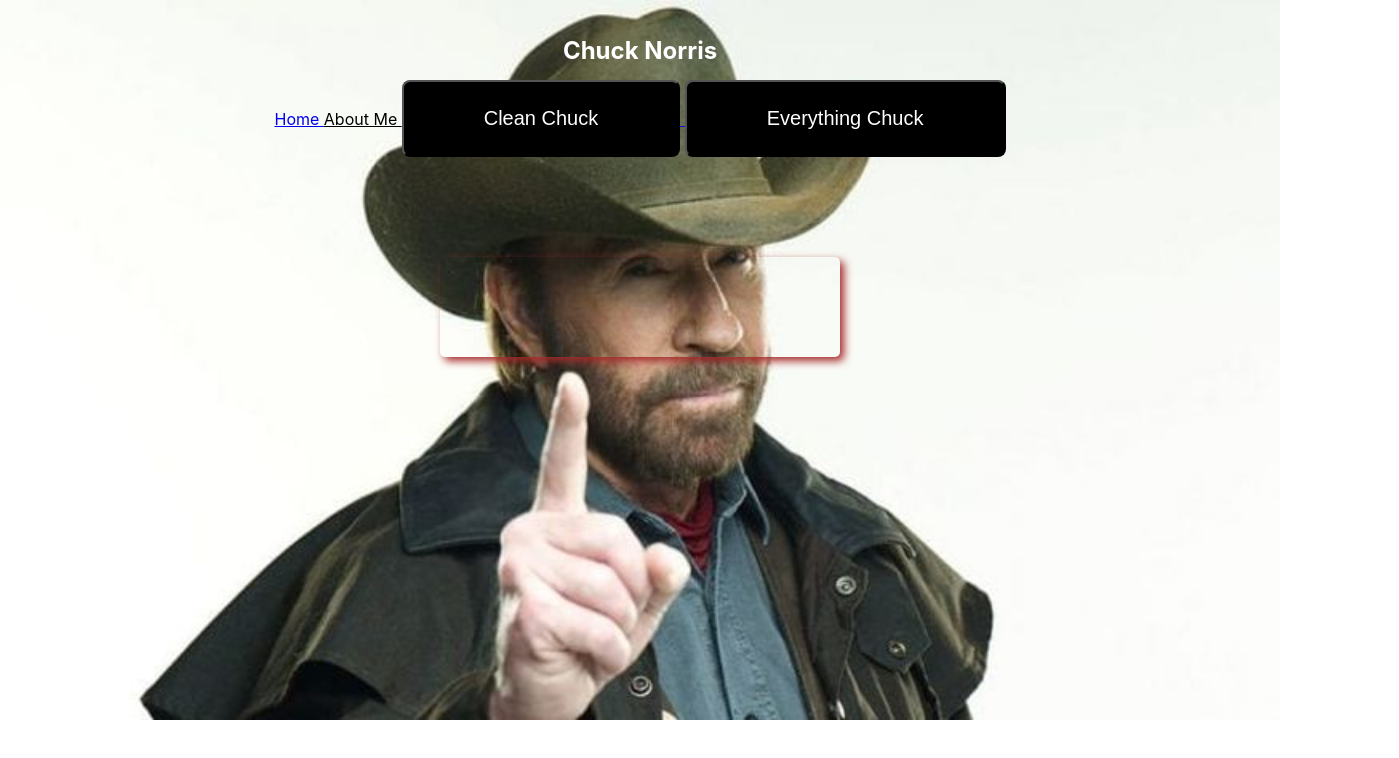
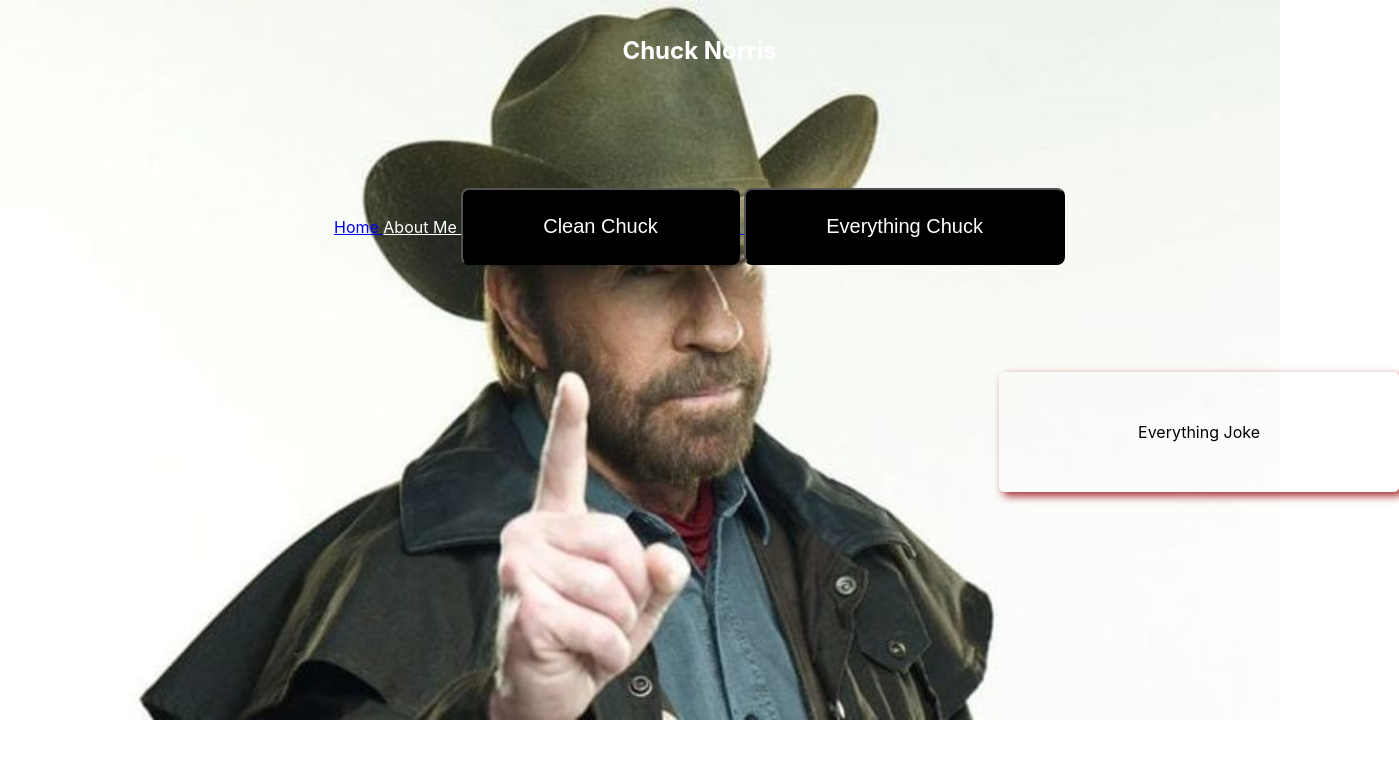
Before and after one commit to jhelming73/Project-2, a React (Create React App) app: page /Joke in a window 1280 px wide. Shown: the top 758 px of the page, 1399 px wide, since content can reach past the window. Built offline with nearby package versions, Linux system fonts and the light colour scheme; no server answers.

Commit message:
Everything Joke area CSS fixed

```diff
--- a/src/App.css
+++ b/src/App.css
@@ -1,6 +1,15 @@
+
+.flex-grid-thirds {
+  display: flex;
+  justify-content: space-between;
+}
+.flex-grid-thirds .col {
+  width: 32%;
+}
 
 
 .App {
+  display: grid;
   text-align: center;
   /* background-image: url("https://media.giphy.com/media/7qZ3ZX1Gu3TZm/source.gif"); */
   /* background-image: url("https://media.giphy.com/media/BIuuwHRNKs15C/source.gif"); */
@@ -53,7 +62,7 @@ body {
 
 .Joke-area {
   width: 50vw;
-  margin: 100px auto;
+  margin-left: 999px;
   border-radius: 5px;
   color: black;
   padding: 50px;
@@ -98,6 +107,6 @@ button {
   left: 0;
   bottom: 0;
   width: 100%;
-  color: black;
+  color: white;
   text-align: center;
 }
--- a/src/Home.js
+++ b/src/Home.js
@@ -3,7 +3,7 @@ import React, { Component } from "react";
 export class Home extends Component {
   constructor( props ){
     super();
-    this.state = { ...props };
+    this.state = [];
   }
 //   componentWillMount(){
 //     window.location = this.state.route.loc;
--- a/src/Joke.js
+++ b/src/Joke.js
@@ -11,7 +11,7 @@ class Joke extends Component {
             <div className="Joke-area">
                 <div>{this.props.joke}</div>
                 <div>
-
+                 Everything Joke
                 </div>
             </div>
         )
```
